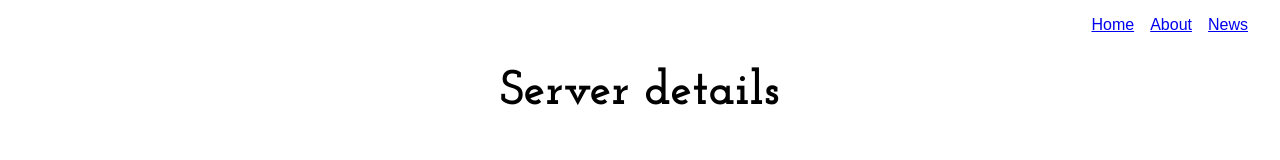
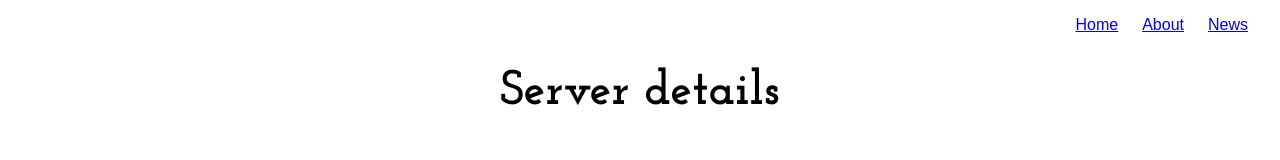
Before and after one commit to f-sage/the-commune-fe, a Next.js app: page /about in a window 1280 px wide. Shown: the top 160 px of the page. Built offline with nearby package versions, Linux system fonts and the light colour scheme; a web font is replaced by a local one.

Commit message:
Add space between navbar items

```diff
--- a/src/components/Navbar.css
+++ b/src/components/Navbar.css
@@ -1,6 +1,6 @@
 nav {
   display: flex;
-  gap: 1em;
+  gap: 1.5em;
   justify-content: end;
   font-weight: 200;
 }
```
